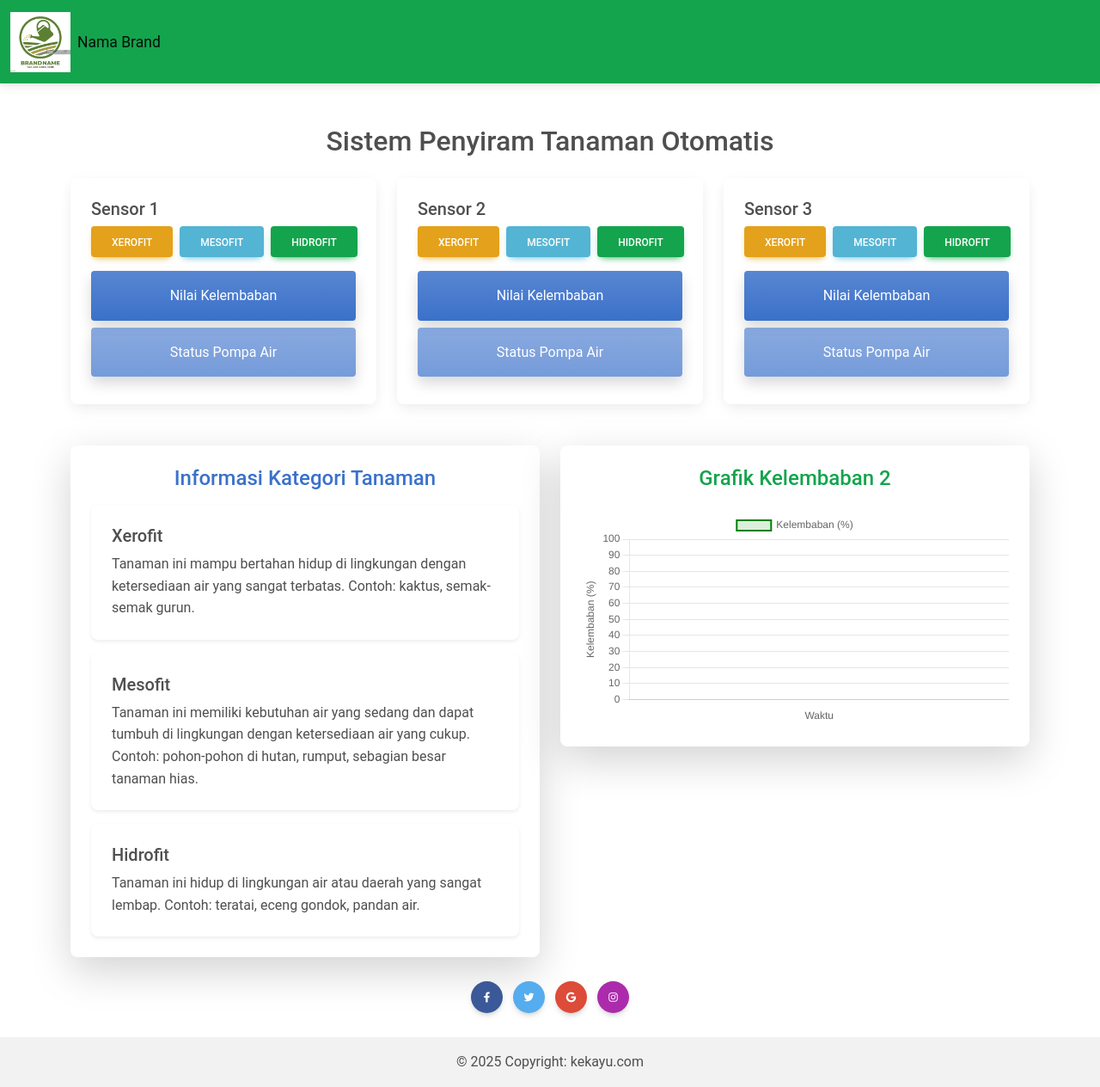
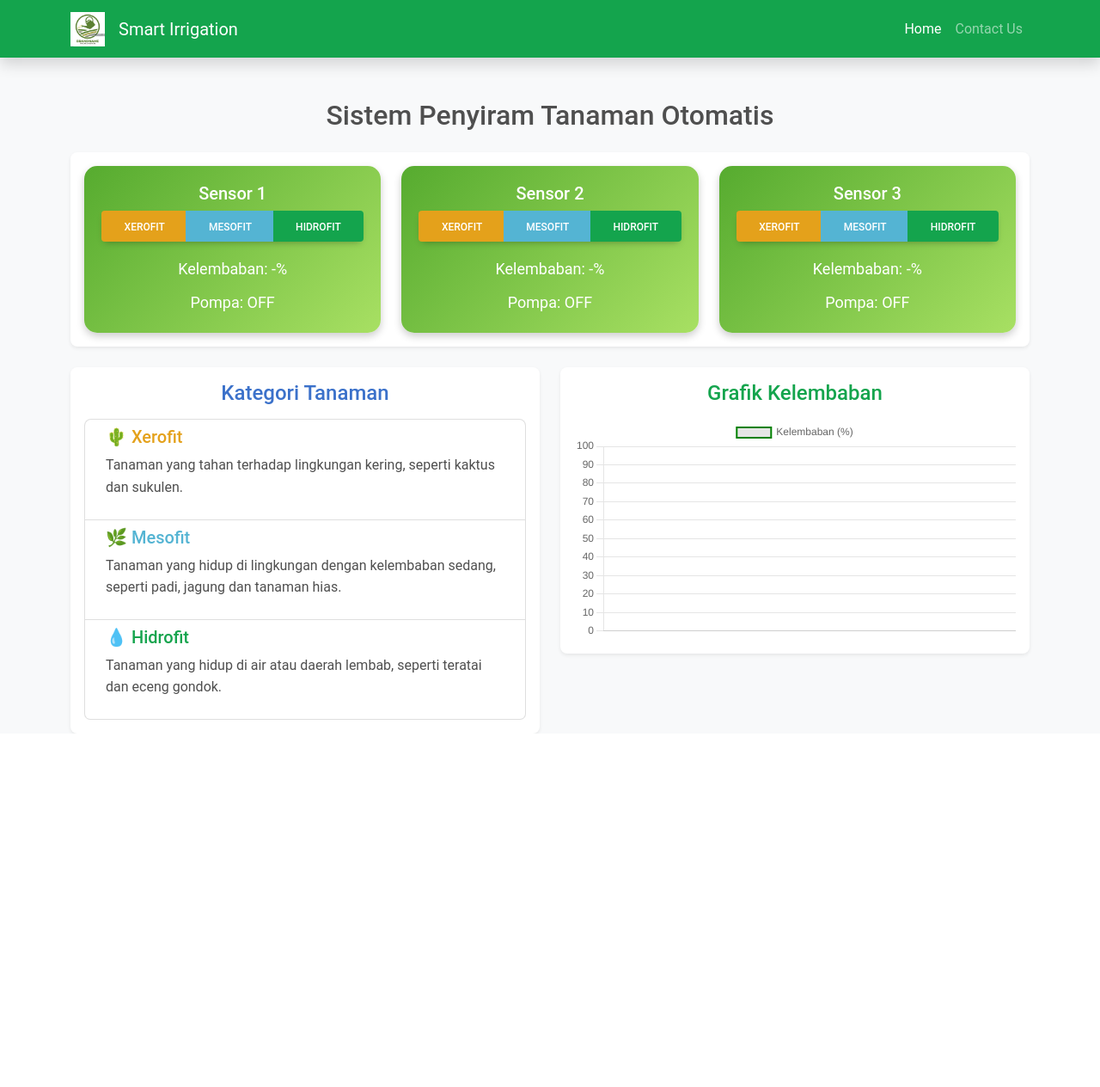
Before and after one commit to aktiaau/penyiramOtomatis, a Flask app: page / in a window 1280 px wide. Shown: the whole page at 86% size. After the commit the page ends 853 px from the top, so only its background shows below. Run offline with Flask 3, Linux system fonts and the light colour scheme; some libraries are stand-ins or nearby versions.

Commit message:
1803252045

```diff
--- /dev/null
+++ b/penyiraman/static/script.js
@@ -0,0 +1,36 @@
+document.addEventListener("DOMContentLoaded", function () {
+    let ctx = document.getElementById('humidityChart').getContext('2d');
+    let humidityChart = new Chart(ctx, {
+        type: 'line',
+        data: {
+            labels: [],
+            datasets: [{
+                label: 'Kelembaban (%)',
+                data: [],
+                borderColor: 'green',
+                borderWidth: 2,
+                fill: true,
+                pointRadius: 4
+            }]
+        },
+        options: {
+            scales: {
+                y: { min: 0, max: 100 }
+            }
+        }
+    });
+
+    function updateChart() {
+        let now = new Date().toLocaleTimeString();
+        let humidity = Math.floor(Math.random() * (90 - 50 + 1)) + 50;
+        humidityChart.data.labels.push(now);
+        humidityChart.data.datasets[0].data.push(humidity);
+        if (humidityChart.data.labels.length > 10) {
+            humidityChart.data.labels.shift();
+            humidityChart.data.datasets[0].data.shift();
+        }
+        humidityChart.update();
+    }
+
+    setInterval(updateChart, 3000);
+});
--- /dev/null
+++ b/penyiraman/static/style.css
@@ -0,0 +1,42 @@
+body {
+    background-color: #f8f9fa;
+}
+
+.sensor-card {
+    background: linear-gradient(135deg, #56ab2f, #a8e063);
+    color: white;
+    text-align: center;
+    padding: 20px;
+    border-radius: 15px;
+    box-shadow: 0 4px 10px rgba(0, 0, 0, 0.2);
+}
+
+.sensor-info {
+    font-size: 18px;
+    margin-top: 10px;
+}
+
+/* Ukuran logo lebih responsif */
+.logo {
+    height: 40px;
+    width: auto;
+}
+
+/* Navbar pada layar kecil */
+@media (max-width: 768px) {
+    .navbar-brand {
+        font-size: 16px; /* Ukuran font lebih kecil di mobile */
+    }
+
+    .logo {
+        height: 35px; /* Ukuran logo disesuaikan */
+    }
+
+    .navbar-nav {
+        text-align: center; /* Menu lebih terpusat */
+    }
+
+    .nav-item {
+        margin-bottom: 5px; /* Memberi sedikit jarak antar item */
+    }
+}
--- a/penyiraman/templates/base.html
+++ b/penyiraman/templates/base.html
@@ -3,66 +3,48 @@
 <head>
     <meta charset="UTF-8">
     <meta name="viewport" content="width=device-width, initial-scale=1.0">
-    <title>Kekayu</title>
+    <title>Sensor Kelembaban</title>
 
-    <!-- MDB Bootstrap CSS -->
+    <!-- Bootstrap CSS -->
     <link href="https://cdnjs.cloudflare.com/ajax/libs/mdb-ui-kit/6.4.2/mdb.min.css" rel="stylesheet">
-    <link rel="stylesheet" href="https://cdnjs.cloudflare.com/ajax/libs/font-awesome/6.4.2/css/all.min.css">
+    <link rel="stylesheet" href="../static/style.css">
     <script src="https://cdn.jsdelivr.net/npm/chart.js"></script>
 </head>
 <body>
+    <!-- Navbar -->
+    <nav class="navbar navbar-expand-lg navbar-dark bg-success shadow">
+    <div class="container">
+        <!-- Logo dan Brand -->
+        <a class="navbar-brand d-flex align-items-center" href="#">
+            <img src="../static/istockphoto-1453256941-1024x1024.jpg" alt="Logo" height="40" class="logo me-2">
+            <i class="fas fa-seedling me-2"></i> Smart Irrigation
+        </a>
 
-<!-- Navbar -->
-<!-- Image and text -->
-<nav class="navbar navbar-light bg-success">
-  <div class="container-fluid">
-    <a class="navbar-brand" href="#">
-      <img
-        src="../static/istockphoto-1453256941-1024x1024.jpg"
-        class="me-2"
-        height="70"
-        alt="MDB Logo"
-        loading="lazy"
-      />
-      <small>Nama Brand</small>
-    </a>
-  </div>
+        <!-- Tombol Toggle untuk Mobile -->
+        <button class="navbar-toggler" type="button" data-bs-toggle="collapse" data-bs-target="#navbarNav"
+                aria-controls="navbarNav" aria-expanded="false" aria-label="Toggle navigation">
+            <span class="navbar-toggler-icon"></span>
+        </button>
+
+        <!-- Menu -->
+        <div class="collapse navbar-collapse justify-content-end" id="navbarNav">
+            <ul class="navbar-nav">
+                <li class="nav-item">
+                    <a class="nav-link active" href="#">Home</a>
+                </li>
+                <li class="nav-item">
+                    <a class="nav-link" href="#contact">Contact Us</a>
+                </li>
+            </ul>
+        </div>
+    </div>
 </nav>
+
+
 {% block content %}
 {% endblock %}
 
-<!-- Footer -->
-<footer class="bg-body-tertiary text-center">
-  <div class="container p-4 pb-0">
-    <section class="mb-4">
-      <a class="btn text-white btn-floating m-1" style="background-color: #3b5998;" href="#" role="button">
-        <i class="fab fa-facebook-f"></i>
-      </a>
-      <a class="btn text-white btn-floating m-1" style="background-color: #55acee;" href="#" role="button">
-        <i class="fab fa-twitter"></i>
-      </a>
-      <a class="btn text-white btn-floating m-1" style="background-color: #dd4b39;" href="#" role="button">
-        <i class="fab fa-google"></i>
-      </a>
-      <a class="btn text-white btn-floating m-1" style="background-color: #ac2bac;" href="#" role="button">
-        <i class="fab fa-instagram"></i>
-      </a>
-    </section>
-  </div>
-  <div class="text-center p-3" style="background-color: rgba(0, 0, 0, 0.05);">
-    © 2025 Copyright:
-    <a class="text-body" href="https://mdbootstrap.com/">kekayu.com</a>
-  </div>
-</footer>
-
-<!-- Bootstrap & MDB JS -->
-<script src="https://cdnjs.cloudflare.com/ajax/libs/mdb-ui-kit/6.4.2/mdb.min.js"></script>
-<script>
-    document.getElementById('sidebarToggle').addEventListener('click', function () {
-        let sidebar = document.getElementById('sidebarMenu');
-        sidebar.style.transform = sidebar.style.transform === 'translateX(0%)' ? 'translateX(-100%)' : 'translateX(0%)';
-    });
-</script>
-
+    <script src="../static/script.js"></script>
+    <script src="https://cdnjs.cloudflare.com/ajax/libs/mdb-ui-kit/6.4.2/mdb.min.js"></script>
 </body>
 </html>
--- a/penyiraman/templates/index.html
+++ b/penyiraman/templates/index.html
@@ -3,163 +3,83 @@
 {% block content%}
 <div class="container mt-5">
     <h2 class="text-center mb-4">Sistem Penyiram Tanaman Otomatis</h2>
+
+    <!-- Bagian Kontrol Sensor (3 Sensor) -->
+    <div class="card p-3 shadow-sm">
         <div class="row">
             <div class="col-md-4">
-            <div class="card">
-                <div class="card-body">
+                <div class="card sensor-card text-center">
                     <h5 class="card-title">Sensor 1</h5>
-                    <form class="d-flex mb-3">
-                        <button type="submit" class="btn btn-warning me-2">Xerofit</button>
-                        <button type="submit" class="btn btn-info me-2">Mesofit</button>
-                        <button type="submit" class="btn btn-success">Hidrofit</button>
-                    </form>
-                    <div class="p-3 mb-2 bg-primary bg-gradient text-white rounded shadow text-center">Nilai Kelembaban</div>
-                    <div class="p-3 mb-2 bg-primary bg-gradient text-white rounded shadow text-center" style="--mdb-bg-opacity: 0.7;">Status Pompa Air</div>
+                    <div class="btn-group w-100 mb-2">
+                        <button class="btn btn-warning">Xerofit</button>
+                        <button class="btn btn-info">Mesofit</button>
+                        <button class="btn btn-success">Hidrofit</button>
+                    </div>
+                    <div class="sensor-info">Kelembaban: <span id="sensor1">-</span>%</div>
+                    <div class="sensor-info">Pompa: <span id="pump1">OFF</span></div>
                 </div>
             </div>
+
+            <div class="col-md-4">
+                <div class="card sensor-card text-center">
+                    <h5 class="card-title">Sensor 2</h5>
+                    <div class="btn-group w-100 mb-2">
+                        <button class="btn btn-warning">Xerofit</button>
+                        <button class="btn btn-info">Mesofit</button>
+                        <button class="btn btn-success">Hidrofit</button>
                     </div>
-        <div class="col-md-4">
-            <div class="card">
-                <div class="card-body">
-                    <h5 class="card-title">Sensor 2</h5>
-                    <form class="d-flex mb-3">
-                        <button type="submit" class="btn btn-warning me-2">Xerofit</button>
-                        <button type="submit" class="btn btn-info me-2">Mesofit</button>
-                        <button type="submit" class="btn btn-success">Hidrofit</button>
-                    </form>
-                    <div class="p-3 mb-2 bg-primary bg-gradient text-white rounded shadow text-center">Nilai Kelembaban</div>
-                    <div class="p-3 mb-2 bg-primary bg-gradient text-white rounded shadow text-center" style="--mdb-bg-opacity: 0.7;">Status Pompa Air</div>
+                    <div class="sensor-info">Kelembaban: <span id="sensor2">-</span>%</div>
+                    <div class="sensor-info">Pompa: <span id="pump2">OFF</span></div>
                 </div>
             </div>
+
+            <div class="col-md-4">
+                <div class="card sensor-card text-center">
+                    <h5 class="card-title">Sensor 3</h5>
+                    <div class="btn-group w-100 mb-2">
+                        <button class="btn btn-warning">Xerofit</button>
+                        <button class="btn btn-info">Mesofit</button>
+                        <button class="btn btn-success">Hidrofit</button>
                     </div>
-        <div class="col-md-4">
-            <div class="card">
-                <div class="card-body">
-                    <h5 class="card-title">Sensor 3</h5>
-                    <form class="d-flex mb-3">
-                        <button type="submit" class="btn btn-warning me-2">Xerofit</button>
-                        <button type="submit" class="btn btn-info me-2">Mesofit</button>
-                        <button type="submit" class="btn btn-success">Hidrofit</button>
-                    </form>
-                    <div class="p-3 mb-2 bg-primary bg-gradient text-white rounded shadow text-center">Nilai Kelembaban</div>
-                    <div class="p-3 mb-2 bg-primary bg-gradient text-white rounded shadow text-center" style="--mdb-bg-opacity: 0.7;">Status Pompa Air</div>
-                </div>
+                    <div class="sensor-info">Kelembaban: <span id="sensor3">-</span>%</div>
+                    <div class="sensor-info">Pompa: <span id="pump3">OFF</span></div>
                 </div>
             </div>
         </div>
     </div>
 
-<div class="container mt-5">
-    <div class="row justify-content-center">
-        <!-- Card 1 -->
+    <!-- Bagian Informasi & Grafik (Berjajar) -->
+    <div class="row mt-4">
+        <!-- Card Kiri: Informasi Kategori Tanaman -->
         <div class="col-md-6">
-    <div class="card shadow-lg">
-        <div class="card-body">
-            <h4 class="text-center text-primary mb-3">Informasi Kategori Tanaman</h4>
-
-            <!-- Card dalam card utama -->
-            <div class="card mb-3 shadow-sm">
-                <div class="card-body">
-                    <h5 class="card-title">Xerofit</h5>
-                    <p class="card-text">Tanaman ini mampu bertahan hidup di lingkungan dengan ketersediaan air yang sangat terbatas. Contoh: kaktus, semak-semak gurun.</p>
+            <div class="card p-3 shadow-sm">
+                <h4 class="text-center text-primary mb-3">Kategori Tanaman</h4>
+                <div class="list-group">
+                    <div class="list-group-item">
+                        <h5 class="text-warning">🌵 Xerofit</h5>
+                        <p>Tanaman yang tahan terhadap lingkungan kering, seperti kaktus dan sukulen.</p>
                     </div>
+                    <div class="list-group-item">
+                        <h5 class="text-info">🌿 Mesofit</h5>
+                        <p>Tanaman yang hidup di lingkungan dengan kelembaban sedang, seperti padi, jagung dan tanaman hias.</p>
                     </div>
-
-            <div class="card mb-3 shadow-sm">
-                <div class="card-body">
-                    <h5 class="card-title">Mesofit</h5>
-                    <p class="card-text">Tanaman ini memiliki kebutuhan air yang sedang dan dapat tumbuh di lingkungan dengan ketersediaan air yang cukup. Contoh: pohon-pohon di hutan, rumput, sebagian besar tanaman hias.</p>
+                    <div class="list-group-item">
+                        <h5 class="text-success">💧 Hidrofit</h5>
+                        <p>Tanaman yang hidup di air atau daerah lembab, seperti teratai dan eceng gondok.</p>
                     </div>
-            </div>
-
-            <div class="card shadow-sm">
-                <div class="card-body">
-                    <h5 class="card-title">Hidrofit</h5>
-                    <p class="card-text">Tanaman ini hidup di lingkungan air atau daerah yang sangat lembap. Contoh: teratai, eceng gondok, pandan air. </p>
-                </div>
-            </div>
-
                 </div>
             </div>
         </div>
 
-
-        <!-- Card 2 -->
+        <!-- Card Kanan: Grafik Kelembaban -->
         <div class="col-md-6">
-            <div class="card shadow-lg">
-                <div class="card-body">
-                    <h4 class="text-center text-success mb-4">Grafik Kelembaban 2</h4>
+            <div class="card p-3 shadow-sm">
+                <h4 class="text-center text-success mb-3">Grafik Kelembaban</h4>
                 <canvas id="humidityChart"></canvas>
-                </div>
             </div>
         </div>
     </div>
 </div>
 
 
-<script>
-        // Ambil elemen canvas
-        var ctx = document.getElementById('humidityChart').getContext('2d');
-
-        // Data awal
-        var dataLabels = [];
-        var dataHumidity = [];
-
-        // Buat chart
-        var humidityChart = new Chart(ctx, {
-            type: 'line',
-            data: {
-                labels: dataLabels,
-                datasets: [{
-                    label: 'Kelembaban (%)',
-                    data: dataHumidity,
-                    borderColor: 'green',
-                    backgroundColor: 'rgba(76, 175, 80, 0.2)',
-                    borderWidth: 2,
-                    fill: true,
-                    pointRadius: 5,
-                    pointBackgroundColor: 'green'
-                }]
-            },
-            options: {
-                responsive: true,
-                scales: {
-                    x: {
-                        title: { display: true, text: 'Waktu' }
-                    },
-                    y: {
-                        min: 0,
-                        max: 100,
-                        title: { display: true, text: 'Kelembaban (%)' }
-                    }
-                }
-            }
-        });
-
-        // Fungsi untuk menambahkan data baru
-        function updateChart() {
-            var now = new Date().toLocaleTimeString(); // Waktu saat ini
-            var humidityValue = Math.floor(Math.random() * (90 - 50 + 1)) + 50; // Nilai acak 50-90%
-
-            // Tambahkan data ke array
-            dataLabels.push(now);
-            dataHumidity.push(humidityValue);
-
-            // Batasi jumlah data yang ditampilkan (misalnya hanya 10 titik terakhir)
-            if (dataLabels.length > 10) {
-                dataLabels.shift();
-                dataHumidity.shift();
-            }
-
-            // Perbarui chart
-            humidityChart.update();
-        }
-
-        // Perbarui data setiap 3 detik
-        setInterval(updateChart, 3000);
-    </script>
-
-    <!-- Bootstrap MDB JS -->
-    <script src="https://cdnjs.cloudflare.com/ajax/libs/mdb-ui-kit/6.4.2/mdb.min.js"></script>
-
 {% endblock %}
```
Lines whose indentation alone changed are shown as unchanged.
